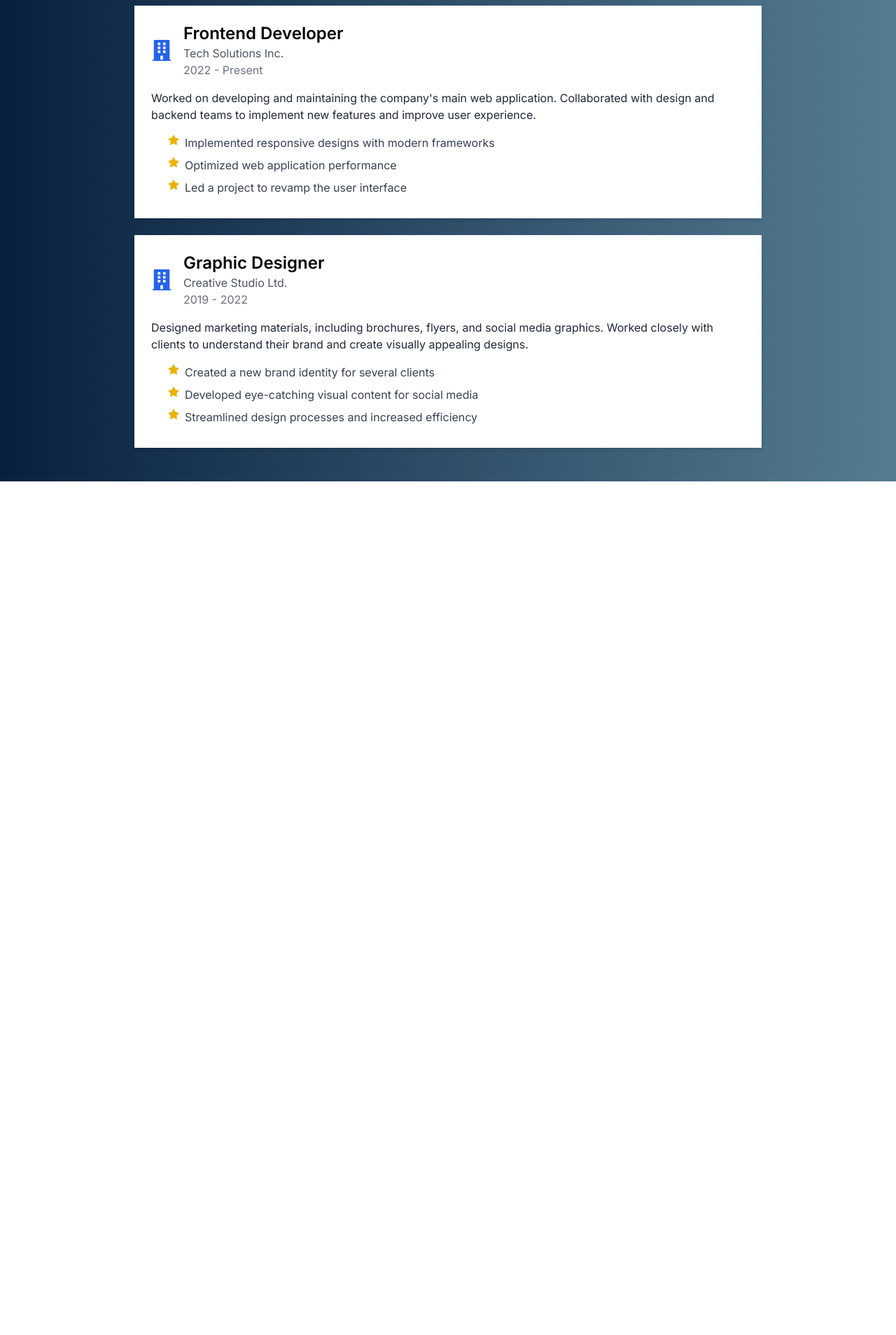
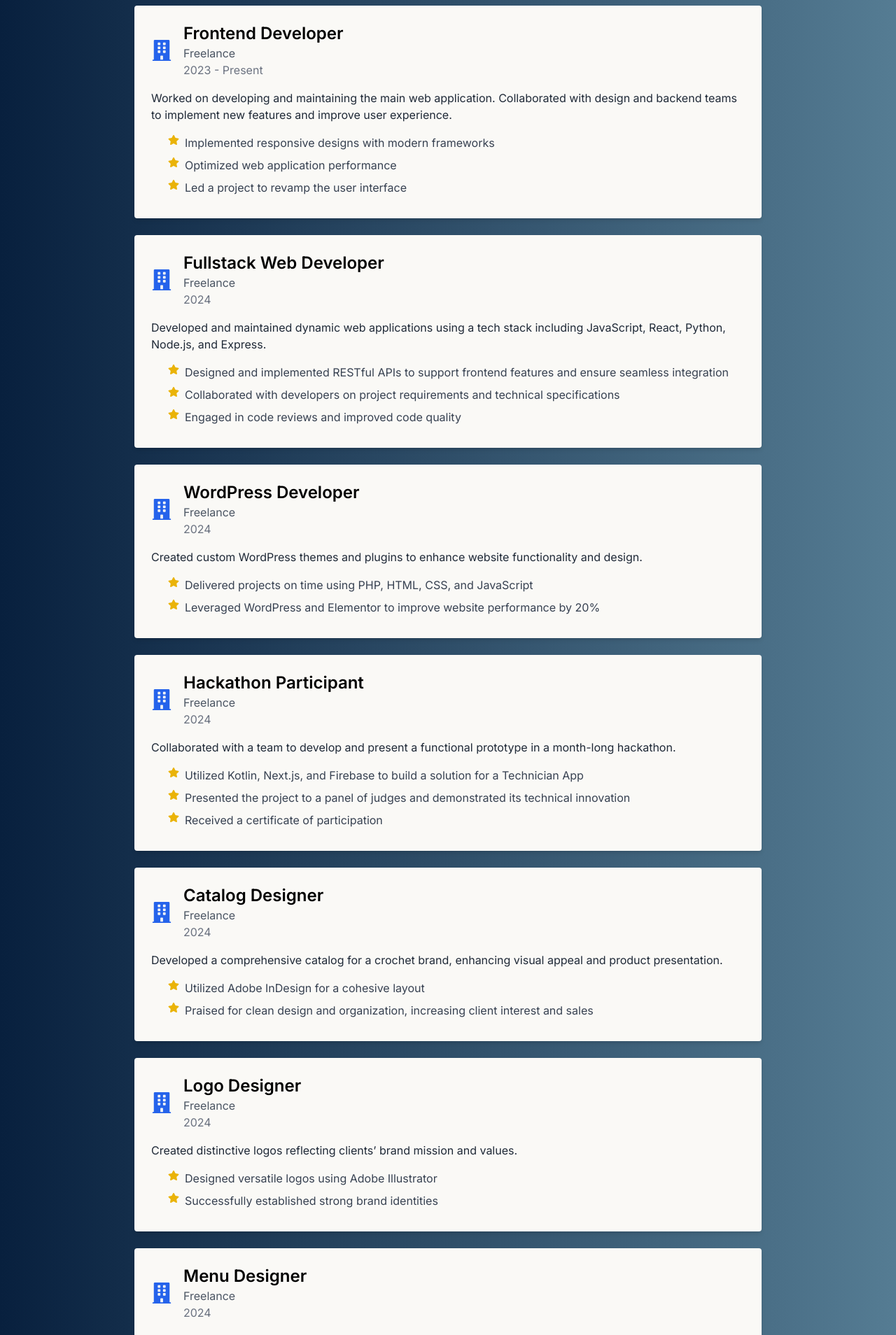
Before and after one commit to elsieoduor/portfolio, a Next.js app: page /experience in a window 1280 px wide. Shown: the part 160-2068 px from the top of the page at 70% size. Before the commit the page ends 848 px from the top, so only its background shows below. Built offline with nearby package versions, Linux system fonts and the light colour scheme.

Commit message:
Modified

```diff
--- a/app/experience/page.tsx
+++ b/app/experience/page.tsx
@@ -7,9 +7,9 @@ export default function Experience() {
   const experiences = [
     {
       title: 'Frontend Developer',
-      company: 'Tech Solutions Inc.',
-      year: '2022 - Present',
-      description: 'Worked on developing and maintaining the company\'s main web application. Collaborated with design and backend teams to implement new features and improve user experience.',
+      company: 'Freelance',
+      year: '2023 - Present',
+      description: 'Worked on developing and maintaining the main web application. Collaborated with design and backend teams to implement new features and improve user experience.',
       highlights: [
         'Implemented responsive designs with modern frameworks',
         'Optimized web application performance',
@@ -17,18 +17,75 @@ export default function Experience() {
       ],
     },
     {
-      title: 'Graphic Designer',
-      company: 'Creative Studio Ltd.',
-      year: '2019 - 2022',
-      description: 'Designed marketing materials, including brochures, flyers, and social media graphics. Worked closely with clients to understand their brand and create visually appealing designs.',
+      title: 'Fullstack Web Developer',
+      company: 'Freelance',
+      year: '2024',
+      location: 'Nairobi, KE',
+      description: 'Developed and maintained dynamic web applications using a tech stack including JavaScript, React, Python, Node.js, and Express.',
       highlights: [
-        'Created a new brand identity for several clients',
-        'Developed eye-catching visual content for social media',
-        'Streamlined design processes and increased efficiency'
+        'Designed and implemented RESTful APIs to support frontend features and ensure seamless integration',
+        'Collaborated with developers on project requirements and technical specifications',
+        'Engaged in code reviews and improved code quality'
+      ],
+    },
+    {
+      title: 'WordPress Developer',
+      company: 'Freelance',
+      year: '2024',
+      location: 'Nairobi, KE',
+      description: 'Created custom WordPress themes and plugins to enhance website functionality and design.',
+      highlights: [
+        'Delivered projects on time using PHP, HTML, CSS, and JavaScript',
+        'Leveraged WordPress and Elementor to improve website performance by 20%'
+      ],
+    },
+    {
+      title: 'Hackathon Participant',
+      company: 'Freelance',
+      year: '2024',
+      location: 'Nairobi, KE',
+      description: 'Collaborated with a team to develop and present a functional prototype in a month-long hackathon.',
+      highlights: [
+        'Utilized Kotlin, Next.js, and Firebase to build a solution for a Technician App',
+        'Presented the project to a panel of judges and demonstrated its technical innovation',
+        'Received a certificate of participation'
+      ],
+    },
+    {
+      title: 'Catalog Designer',
+      company: 'Freelance',
+      year: '2024',
+      location: 'Nairobi, KE',
+      description: 'Developed a comprehensive catalog for a crochet brand, enhancing visual appeal and product presentation.',
+      highlights: [
+        'Utilized Adobe InDesign for a cohesive layout',
+        'Praised for clean design and organization, increasing client interest and sales'
+      ],
+    },
+    {
+      title: 'Logo Designer',
+      company: 'Freelance',
+      year: '2024',
+      location: 'Nairobi, KE',
+      description: 'Created distinctive logos reflecting clients’ brand mission and values.',
+      highlights: [
+        'Designed versatile logos using Adobe Illustrator',
+        'Successfully established strong brand identities'
+      ],
+    },
+    {
+      title: 'Menu Designer',
+      company: 'Freelance',
+      year: '2024',
+      location: 'Nairobi, KE',
+      description: 'Designed visually appealing menus, enhancing user experience and brand alignment.',
+      highlights: [
+        'Used Adobe InDesign, Illustrator, and Photoshop to create effective menu layouts',
+        'Contributed to a more engaging dining experience with positive client feedback'
       ],
     }
-    // Add more experiences as needed
   ];
+
 
   return (
     <div className="min-h-screen flex flex-col">
@@ -41,7 +98,7 @@ export default function Experience() {
 
         <div className="max-w-4xl w-full">
           {experiences.map((exp, index) => (
-            <div key={index} className="bg-white shadow-md rounded-lg p-6 mb-6">
+            <div key={index} className="bg-[#FAF9F6] shadow-md rounded p-6 mb-6">
               <div className="flex items-center mb-4">
                 <FaBuilding size={30} className="text-blue-600 mr-4" />
                 <div className="flex-grow">
```
